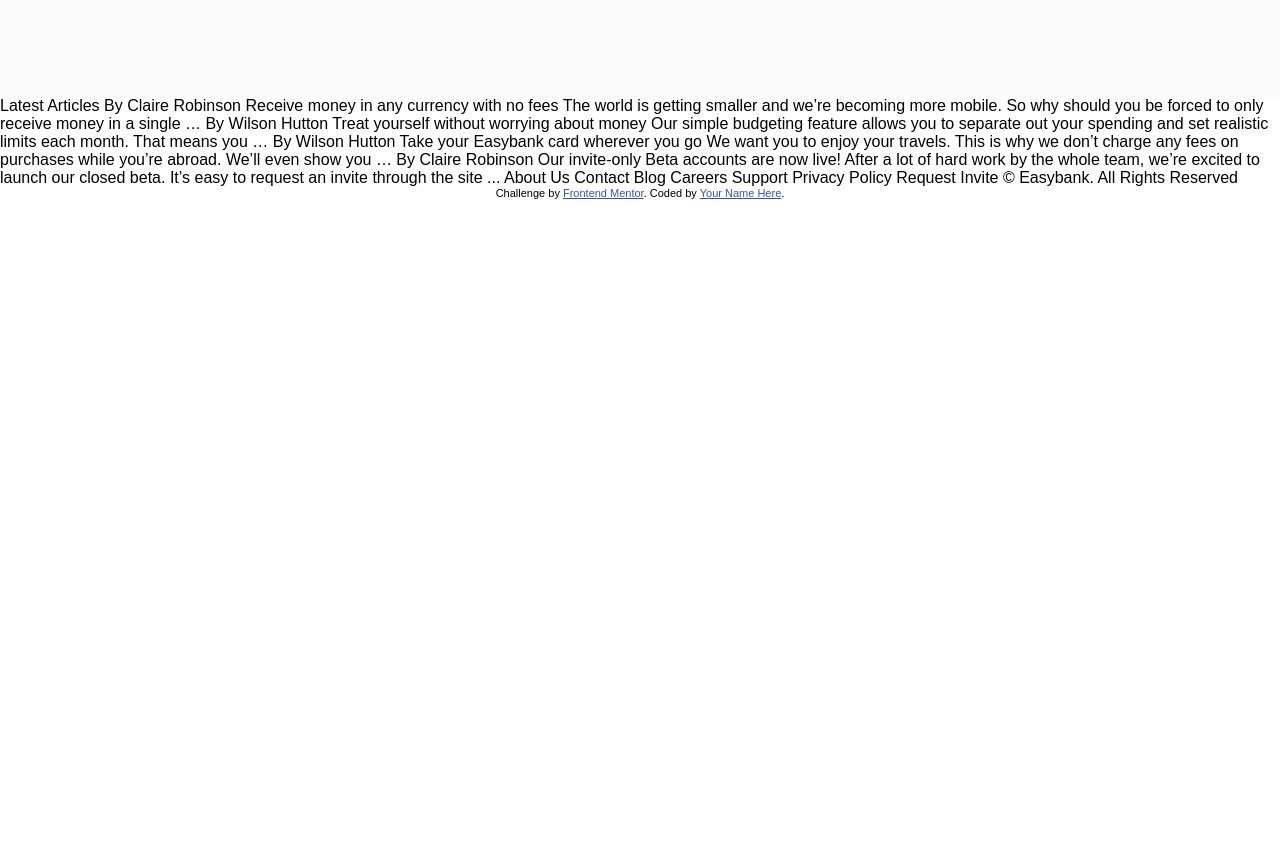
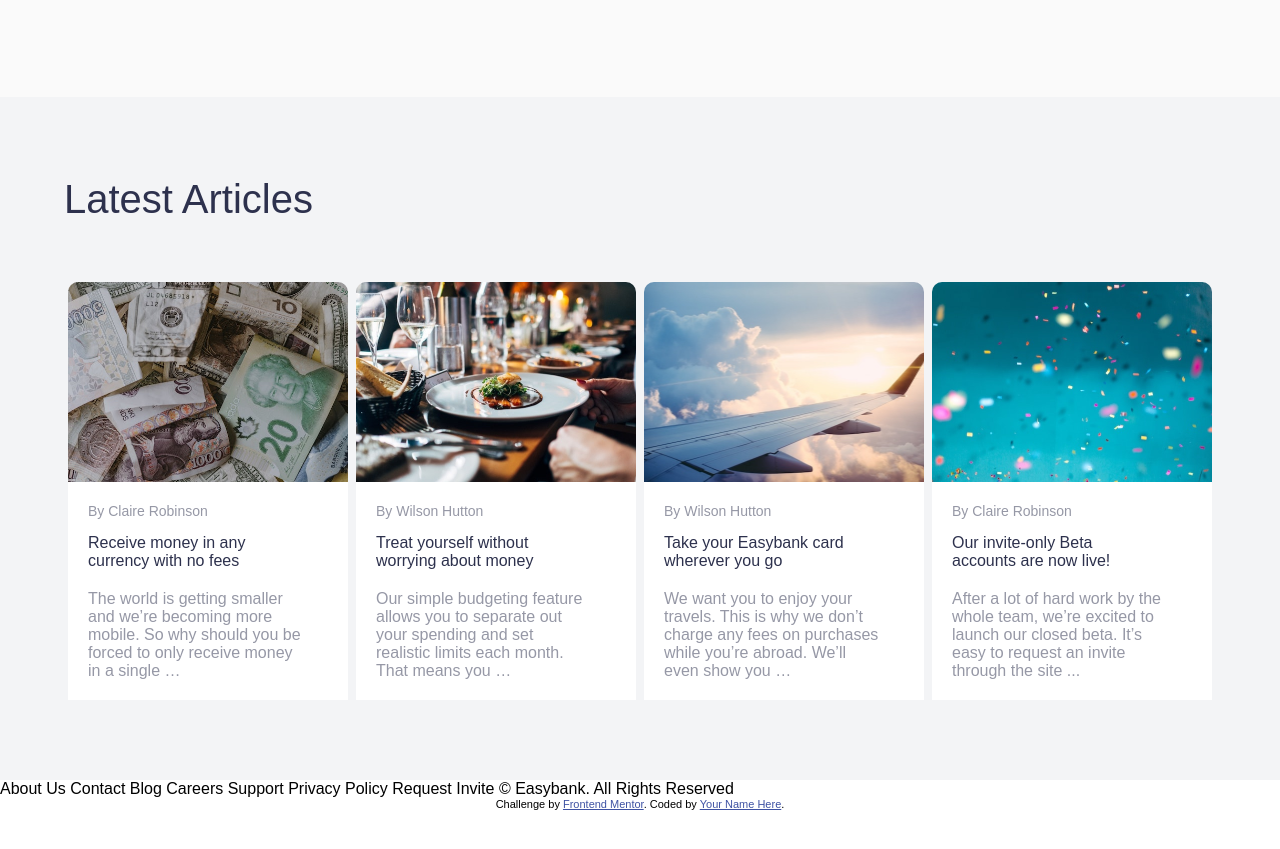
Before and after one commit to hakim-az/web-05-Easybank, a plain HTML site: page index.html in a window 1280 px wide. Shown: the part 1563-2412 px from the top of the page. Drawn offline with Linux system fonts and the light colour scheme.

Commit message:
Completing the Article Section

```diff
--- a/css/style.css
+++ b/css/style.css
@@ -261,3 +261,70 @@ body{
     }
 }
 /* ------------------------------ABOUT STYLE END------------------------------ */
+
+/* ------------------------------ARTICELS STYLE END------------------------------ */
+/* ARTICLE SECTION */
+.article-section{
+    padding: 80px 0;
+    background-color: var(--Light-Grayish-Blue);
+}
+.article-section .container h2{
+    font-size: 2.5rem;
+    font-weight: 300;
+    color: var(--Dark-Blue);
+    margin-bottom: 30px;
+}
+/* ARICLES */
+.articles{
+    display: flex;
+    justify-content: space-around;
+    flex-wrap: wrap;
+    margin-top: 60px;
+}
+.article{
+    width: 280px;
+}
+.article-image-1 , .article-image-2 , .article-image-3 , .article-image-4{
+    background-position: center center;
+    background-size: cover;
+    width: 100%;
+    height: 200px;
+    border-radius: 10px 10px 0 0;
+    cursor: pointer;
+}
+.article-image-1{ background-image: url('../images/image-currency.jpg'); }
+.article-image-2{ background-image: url('../images/image-restaurant.jpg'); }
+.article-image-3{ background-image: url('../images/image-plane.jpg'); }
+.article-image-4{ background-image: url('../images/image-confetti.jpg'); }
+
+.article-content{
+    padding: 20px;
+    background-color: var(--White);
+}
+.article-content span{
+    font-size: 14px;
+    color: var(--Grayish-Blue);
+    display: inline-block;
+    margin-bottom: 15px;
+}
+.article-content h4{
+    color: var(--Dark-Blue);
+    width: 80%;
+    font-weight: 300;
+    margin-bottom: 20px;
+}
+.article-content p{
+    color: var(--Grayish-Blue);
+    width: 90%;
+}
+/* MOBILE */
+@media only screen and (max-width: 760px){
+    .article-section .container h2{
+        text-align: center;
+    }
+    .article{
+        margin-bottom: 40px;
+        width: 90%;
+    }
+}
+/* ------------------------------ARTICLES STYLE END------------------------------ */
--- a/index.html
+++ b/index.html
@@ -111,6 +111,59 @@
   </section>
   <!-- ABOUT END -->
 
+  <!-- ARTICLES START -->
+  <section class="article-section">
+    <div class="container">
+      <h2>Latest Articles</h2>
+      <div class="articles">
+        <div class="article">
+          <div class="article-image-1"></div>
+          <div class="article-content">
+            <span>By Claire Robinson</span>
+            <h4>Receive money in any currency with no fees</h4>
+            <p>
+              The world is getting smaller and we’re becoming more mobile. So why should you be
+              forced to only receive money in a single …
+            </p>
+          </div>
+        </div>
+        <div class="article">
+          <div class="article-image-2"></div>
+          <div class="article-content">
+            <span>By Wilson Hutton</span>
+            <h4>Treat yourself without worrying about money</h4>
+            <p>
+              Our simple budgeting feature allows you to separate out your spending and set
+              realistic limits each month. That means you …
+            </p>
+          </div>
+        </div>
+        <div class="article">
+          <div class="article-image-3"></div>
+          <div class="article-content">
+            <span>By Wilson Hutton</span>
+            <h4>Take your Easybank card wherever you go</h4>
+            <p>
+              We want you to enjoy your travels. This is why we don’t charge any fees on purchases
+              while you’re abroad. We’ll even show you …
+            </p>
+          </div>
+        </div>
+        <div class="article">
+          <div class="article-image-4"></div>
+          <div class="article-content">
+            <span>By Claire Robinson</span>
+            <h4>Our invite-only Beta accounts are now live!</h4>
+            <p>
+              After a lot of hard work by the whole team, we’re excited to launch our closed beta.
+              It’s easy to request an invite through the site ...
+            </p>
+          </div>
+        </div>
+      </div>
+    </div>
+  </section>
+  <!-- ARTICLES END -->
 
 
 
@@ -124,30 +177,6 @@
 
 
 
-
-
-
-  Latest Articles
-
-  By Claire Robinson
-  Receive money in any currency with no fees
-  The world is getting smaller and we’re becoming more mobile. So why should you be
-  forced to only receive money in a single …
-
-  By Wilson Hutton
-  Treat yourself without worrying about money
-  Our simple budgeting feature allows you to separate out your spending and set
-  realistic limits each month. That means you …
-
-  By Wilson Hutton
-  Take your Easybank card wherever you go
-  We want you to enjoy your travels. This is why we don’t charge any fees on purchases
-  while you’re abroad. We’ll even show you …
-
-  By Claire Robinson
-  Our invite-only Beta accounts are now live!
-  After a lot of hard work by the whole team, we’re excited to launch our closed beta.
-  It’s easy to request an invite through the site ...
 
 
 
```
